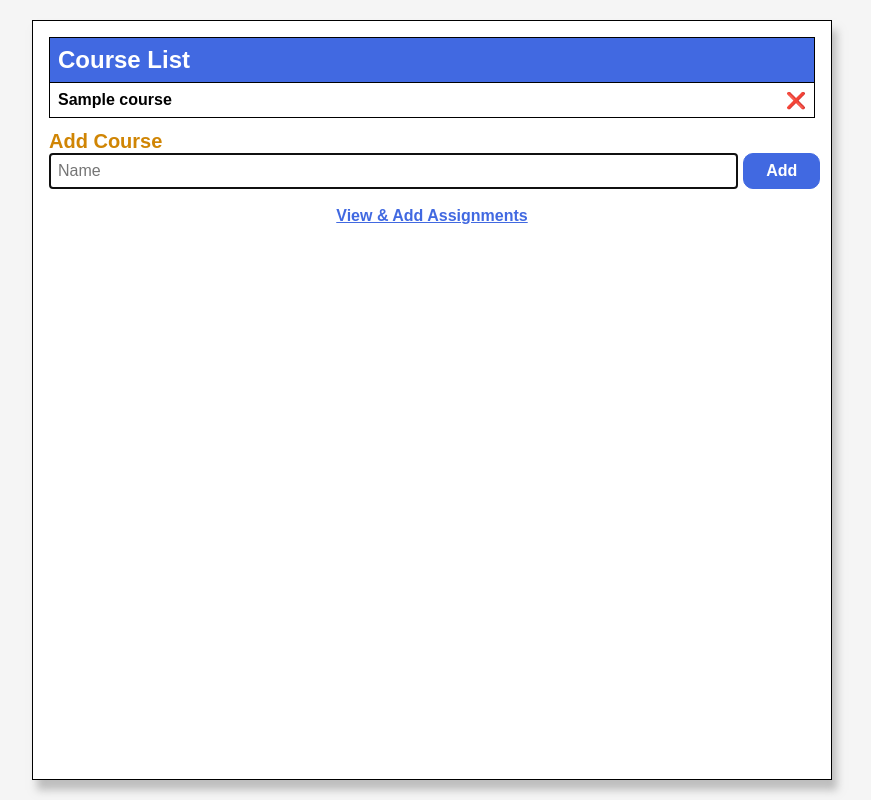
After one commit to siddheshsonawane07/assignment_tracker, a PHP site: template view/course_list.php in a window 1280 px wide. The commit adds this page. Shown: the whole page, without its empty margins (208-1079 px from the left). Run offline with PHP 8.4, Linux system fonts and the light colour scheme; the template is opened without the code that fills it: most values are stand-ins (such as "Sample title", 1, 10 or a date in 2020).

```diff
--- /dev/null
+++ b/sass/_add.scss
@@ -0,0 +1,62 @@
+.add > h2 {
+    color: $link-hover;
+    font-size: 1.25rem;
+  }
+  .add__form {
+    width: 100%;
+    display: grid;
+    grid-template-columns: 80% 20%;
+    column-gap: 5px;
+    @include mq(600px) {
+      grid-template-columns: 90% 10%;
+    }
+  }
+  .add__form label {
+    position: absolute;
+    left: -10000px;
+  }
+  .add__inputs {
+    grid-column-start: 1;
+    grid-column-end: 2;
+    display: flex;
+    justify-content: flex-start;
+    flex-direction: column;
+  }
+  .add__inputs > input,
+  .add__inputs > select {
+    font-size: 1rem;
+    padding: 0.5rem;
+    border: 1px solid $border-color;
+  }
+
+  .add__inputs > select {
+    border-bottom: none;
+  }
+
+  .add__addItem {
+    grid-column-start: 2;
+    grid-column-end: 3;
+    @include flexCenter;
+  }
+
+  .add-button {
+    height: 100%;
+    width: 100%;
+    color: $inverse-font-color;
+    font-size: 1rem;
+    background: $link-color;
+    border: 1px solid $link-color;
+    border-radius: 10px;
+    padding: 0.25rem;
+    outline: none;
+  }
+
+  .add-button:focus,
+  .add-button:hover {
+    box-shadow: 5px 2px 5px $shadow-color;
+  }
+
+  .add-button:active {
+    transform: translate(1px, 2px);
+    box-shadow: 1px 1px 0 $font-color;
+  }
--- /dev/null
+++ b/sass/_base.scss
@@ -0,0 +1,44 @@
+* {
+    margin: 0;
+    padding: 0;
+    box-sizing: border-box;
+  }
+  html {
+    font-size: 16px;
+    font-family: Arial, Helvetica, sans-serif;
+    color: $font-color;
+  }
+  body {
+    background-color: $body-bg;
+    min-height: 100vh;
+    @include flexCenter;
+  }
+  .main {
+    background-color: $main-bg;
+    width: 100%;
+    max-width: 800px;
+    min-height: 100vh;
+    padding: 1rem;
+    overflow-y: hidden;
+    @include flexStart;
+    flex-direction: column;
+    @include mq(800px) {
+      min-height: 95vh;
+      max-height: 95vh;
+      border: 1px solid $border-color;
+      box-shadow: 5px 10px 8px $shadow-color;
+    }
+  }
+  section {
+    width: 100%;
+  }
+  a {
+    color: $link-color;
+    font-weight: bold;
+  }
+  a:hover {
+    color: $link-hover;
+  }
+  .bold {
+    font-weight: bold;
+  }
--- /dev/null
+++ b/sass/_colors.scss
@@ -0,0 +1,11 @@
+$body-bg: whitesmoke;
+$main-bg: #fff;
+$border-color: #000;
+$shadow-color: rgba(136, 136, 136, 0.5);
+$header-color: #226699;
+$link-color: royalblue;
+$link-hover: #d08504;
+$remove-button: orangered;
+$font-color: #000;
+$inverse-font-color: #fff;
+$go-button: limegreen;
--- /dev/null
+++ b/sass/_list.scss
@@ -0,0 +1,82 @@
+.list {
+    width: 100%;
+    max-height: 70vh;
+    overflow-y: scroll;
+    overflow-x: hidden;
+    margin-bottom: 0.75rem;
+    border: 1px solid $border-color;
+    @include flexStart;
+    flex-direction: column;
+    position: relative;
+    @include mq(400px) {
+      max-height: 75vh;
+    }
+  }
+
+  .list__row {
+    width: 100%;
+    max-width: 100%;
+    border-bottom: 1px solid $border-color;
+    @include flexStart;
+    flex-direction: row;
+  }
+
+  .list__row:last-child {
+    border: none;
+  }
+
+  .list__header {
+    width: 100%;
+    padding: 0.5em;
+    position: sticky;
+    top: 0;
+    background: $link-color;
+    color: $inverse-font-color;
+    font-weight: bold;
+    flex-grow: 1;
+    display: flex;
+    flex-direction: column;
+    justify-content: space-between;
+    @include mq(768px) {
+      flex-direction: row;
+    }
+  }
+
+  .list__header h1 {
+    font-size: 1.5rem;
+  }
+
+  .list__header_select {
+    display: flex;
+    justify-content: flex-start;
+    margin-left: 1rem;
+  }
+
+  .list__header_select button {
+    background-color: $go-button;
+    margin-left: 0.25rem;
+  }
+
+  .list__item {
+    flex-grow: 1;
+    padding: 0.5em;
+  }
+
+  .list__removeItem {
+    @include flexCenter;
+  }
+
+  .remove-button {
+    height: 100%;
+    width: 100%;
+    font-size: 1rem;
+    background: transparent;
+    border: none;
+    padding-right: 0.5em;
+    outline: none;
+  }
+
+  .remove-button:focus,
+  .remove-button:hover {
+    text-shadow: 2px 2px 5px $shadow-color;
+  }
--- /dev/null
+++ b/sass/_mixins.scss
@@ -0,0 +1,17 @@
+@mixin flexCenter {
+    display: flex;
+    justify-content: center;
+    align-items: center;
+  }
+
+  @mixin flexStart {
+    display: flex;
+    justify-content: flex-start;
+    align-items: center;
+  }
+
+  @mixin mq($size) {
+    @media only screen and (min-width: $size) {
+      @content;
+    }
+  }
--- /dev/null
+++ b/sass/main.scss
@@ -0,0 +1,5 @@
+@import "colors";
+@import "mixins";
+@import "base";
+@import "list";
+@import "add";
--- /dev/null
+++ b/view/course_list.php
@@ -0,0 +1,48 @@
+<?php include('view/header.php') ?>
+
+<?php if ($courses) { ?>
+
+    <section id="list" class="list">
+        <header class="list__row list__header">
+            <h1>
+                Course List
+            </h1>
+        </header>
+
+        <?php foreach ($courses as $course) : ?>
+            <div class="list__row">
+                <div class="list__item">
+                    <p class="bold"><?= $course['courseName'] ?></p>
+                </div>
+                <div class="list__removeItem">
+                    <form action="." method="post">
+                        <input type="hidden" name="action" value="delete_course">
+                        <input type="hidden" name="course_id" value="<?= $course['courseID']; ?>">
+                        <button class="remove-button">❌</button>
+                    </form>
+                </div>
+            </div>
+        <?php endforeach; ?>
+    </section>
+<?php } else { ?>
+    <p>No categories exist yet.</p>
+<?php } ?>
+
+<section id="add" class="add">
+    <h2>Add Course</h2>
+    <form action="." method="post" id="add__form" class="add__form">
+        <input type="hidden" name="action" value="add_course">
+        <div class="add__inputs">
+            <label>Name:</label>
+            <input type="text" name="course_name" maxlength="30" placeholder="Name" autofocus required>
+        </div>
+        <div class="add__addItem">
+            <button class="add-button bold">Add</button>
+        </div>
+    </form>
+</section>
+
+<br>
+<p><a href=".">View &amp; Add Assignments</a></p>
+
+<?php include('view/footer.php') ?>
```
Also changed, not shown: index.php (+0 -8 lines), view/css/main.min.css (added, +1 -0 lines), 1 other file.
